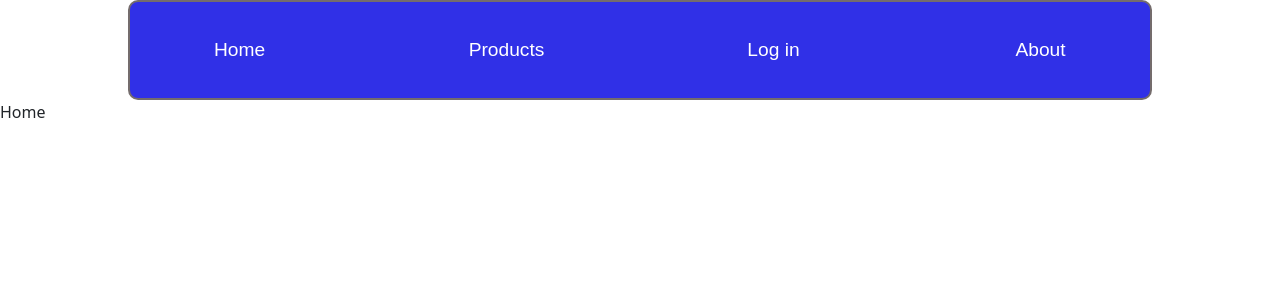
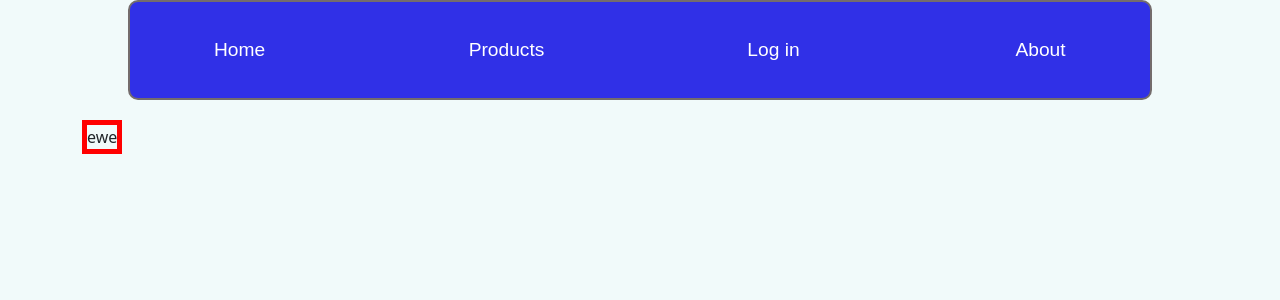
Before and after one commit to KevinLucasG/tech-shop, a React (Vite) app: page / in a window 1280 px wide. Shown: the top 300 px of the page. Built offline with nearby package versions, Linux system fonts and the light colour scheme.

Commit message:
Changes to the home page

```diff
--- a/src/App.jsx
+++ b/src/App.jsx
@@ -2,7 +2,7 @@
 import { BrowserRouter, Routes, Route } from "react-router-dom";
 import Navbar from "./Componentes/Navbar";
 import Products from "./Componentes/Products";
-import Home from "./Componentes/Home";
+import Home from "./Componentes/Home/Home";
 import About from "./Componentes/About/About"
 import "./App.css";
 
--- a/src/Componentes/Home.jsx
+++ /dev/null
@@ -1,7 +0,0 @@
-import React from "react";
-
-const Home = () => {
-  return <div>Home</div>;
-};
-
-export default Home;
--- /dev/null
+++ b/src/Componentes/Home/Home.jsx
@@ -0,0 +1,12 @@
+import React from "react";
+import "./home.css";
+const Home = () => {
+  return(
+
+  <div className="container">
+    <div className="item1">ewe</div>
+  </div>
+
+)};
+
+export default Home;
--- /dev/null
+++ b/src/Componentes/Home/home.css
@@ -0,0 +1,7 @@
+.container{
+    display: flex;
+}
+
+.item1{
+    border: 5px red solid;
+}
--- a/src/index.css
+++ b/src/index.css
@@ -2,4 +2,5 @@ body {
   margin: 0;
   padding: 0;
   box-sizing: border-box;
+  background-color: rgb(241, 250, 250);
 }
```
